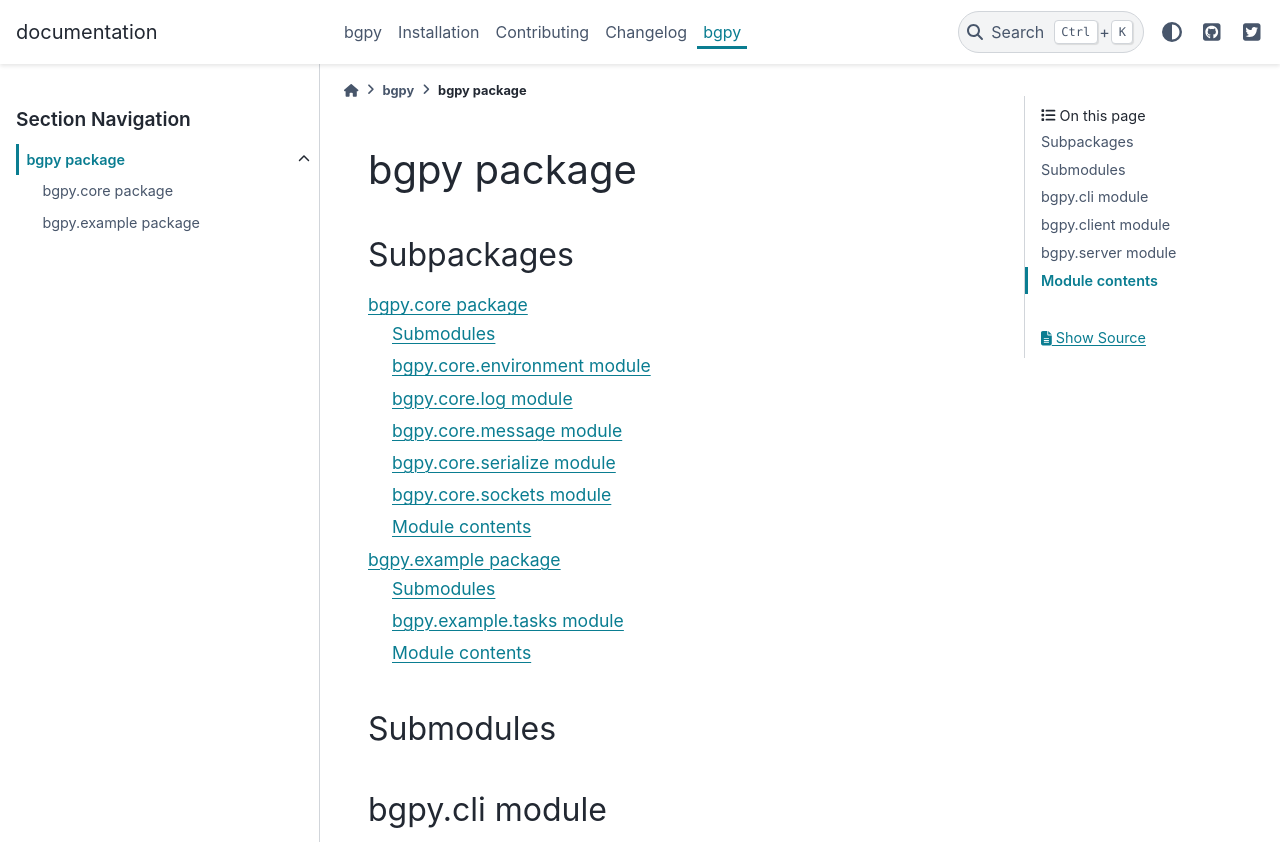
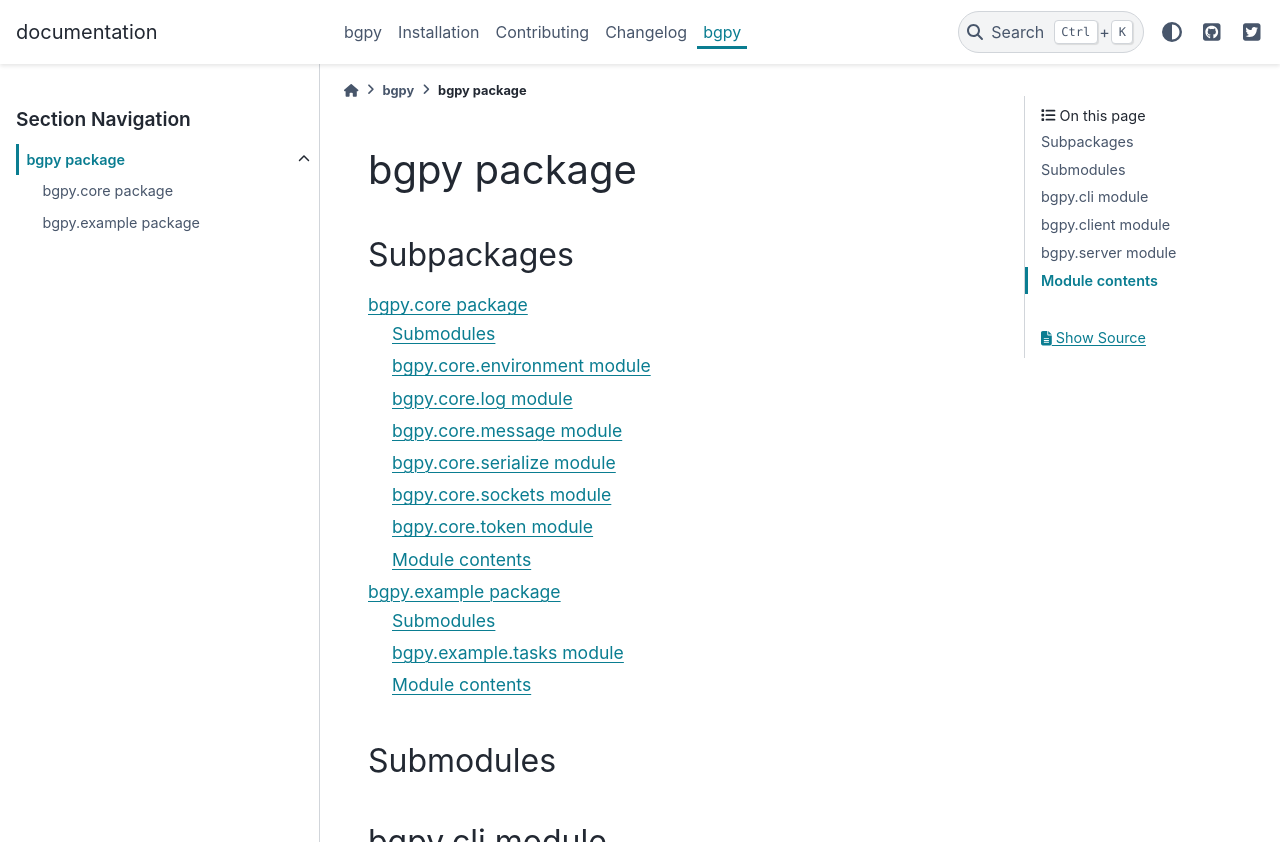
Before and after one commit to munterfi/bgpy, a Sphinx documentation site: the page built from docs/source/bgpy.rst, in a window 1280 px wide and 900 px high, cut to the strip 0-842 px from the top of the window. Built offline with Sphinx 7.4.7 and the PyData theme 0.15.4, drawn with Linux system fonts in a browser that asks for light colours.

Commit message:
Update doc.

```diff
--- a/docs/source/bgpy.core.rst
+++ b/docs/source/bgpy.core.rst
@@ -44,6 +44,14 @@ bgpy.core.sockets module
    :undoc-members:
    :show-inheritance:
 
+bgpy.core.token module
+----------------------
+
+.. automodule:: bgpy.core.token
+   :members:
+   :undoc-members:
+   :show-inheritance:
+
 Module contents
 ---------------
 
```
